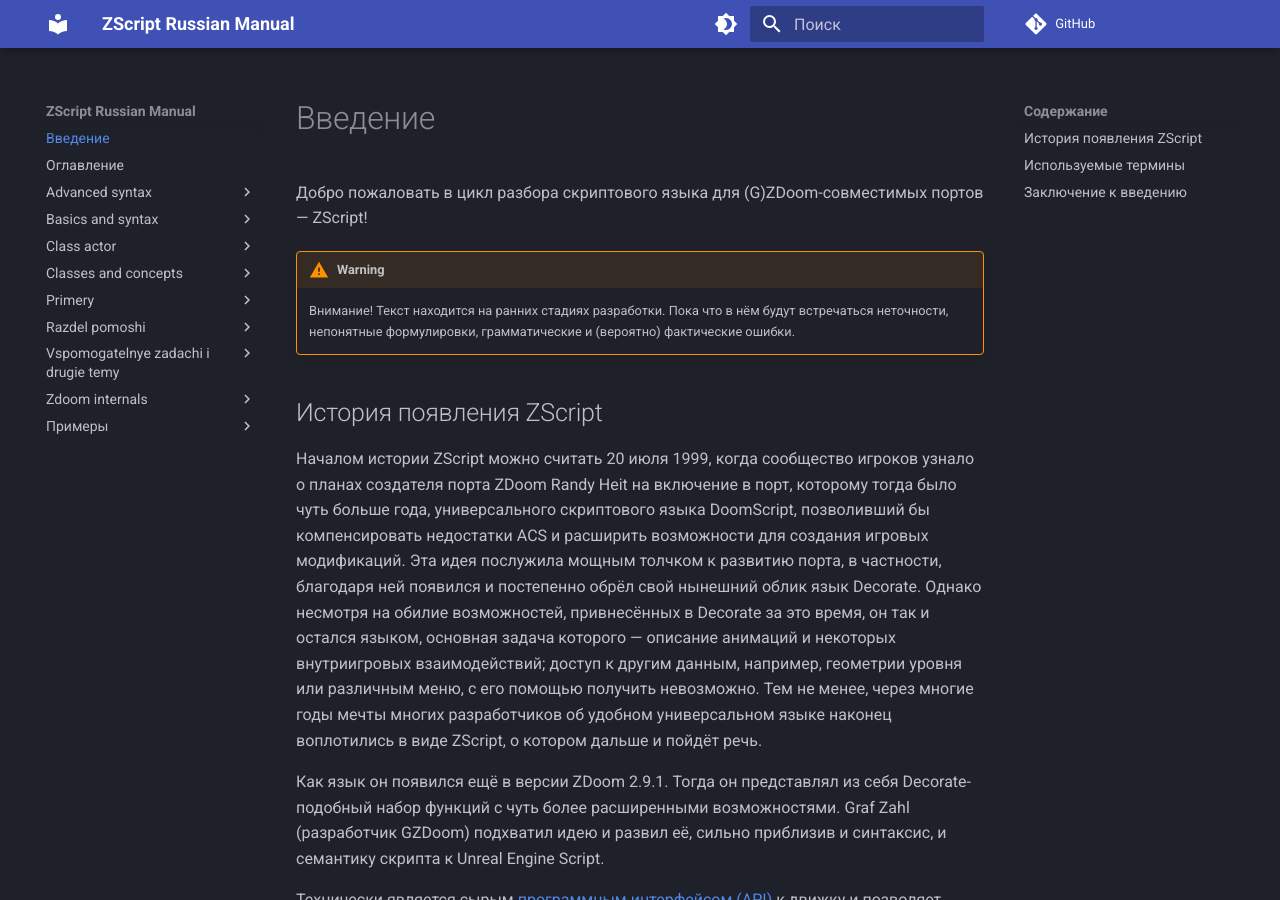
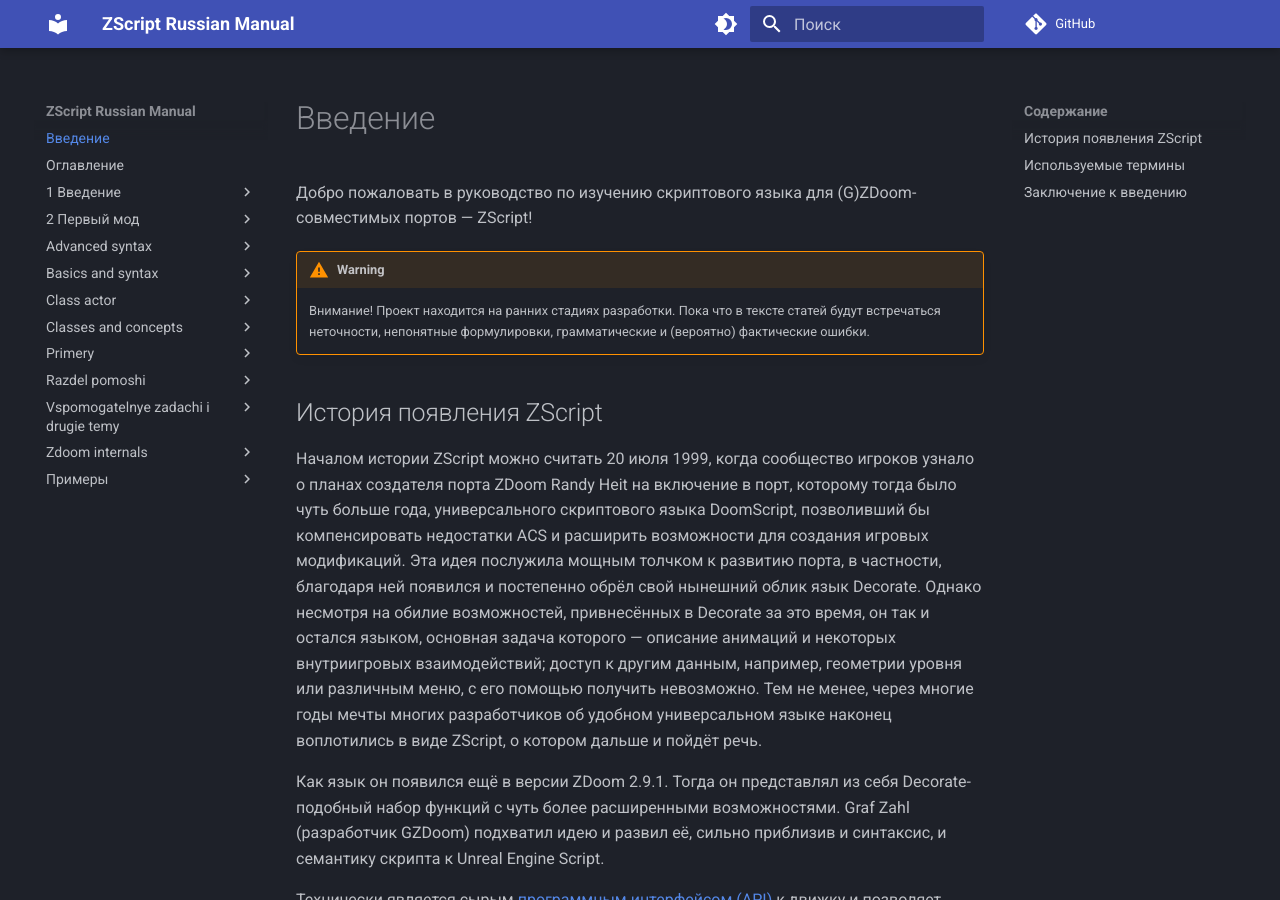
Before and after one commit to LLDM-Doom-Modding/zscript_rus_manual, an MkDocs documentation site: the page built from manual/index.md, in a window 1280 px wide and 900 px high. Built offline with MkDocs 1.6.1 and Material for MkDocs 9.7.7, drawn with Linux system fonts in a browser that asks for light colours; comment, search, counter and statistics services are not loaded.

Commit message:
[WIP] Коммит синхронизации: переименование для теста первых каталогов руководства.

```diff
--- a/manual/index.md
+++ b/manual/index.md
@@ -1,9 +1,9 @@
 # Введение
 
-Добро пожаловать в цикл разбора скриптового языка для (G)ZDoom-совместимых портов — ZScript!
+Добро пожаловать в руководство по изучению скриптового языка для (G)ZDoom-совместимых портов — ZScript!
 
 !!! warning
-    Внимание! Текст находится на ранних стадиях разработки. Пока что в нём будут встречаться неточности, непонятные формулировки, грамматические и (вероятно) фактические ошибки.
+    Внимание! Проект находится на ранних стадиях разработки. Пока что в тексте статей будут встречаться неточности, непонятные формулировки, грамматические и (вероятно) фактические ошибки.
 
 
 
```
Also changed, not shown: manual/1-Введение/index.md (added, +1 -0 lines), manual/2-Первый_мод/2.1-Из_чего_состоит_проект.md (added, +3 -0 lines), manual/2-Первый_мод/2.2-Простой_декоративный_актор.md (added, +26 -0 lines), manual/1-Введение/1.4-Полезные_ссылки.md (renamed from manual/razdel-pomoshi/4.04_ssylki.md), 1 other file.
